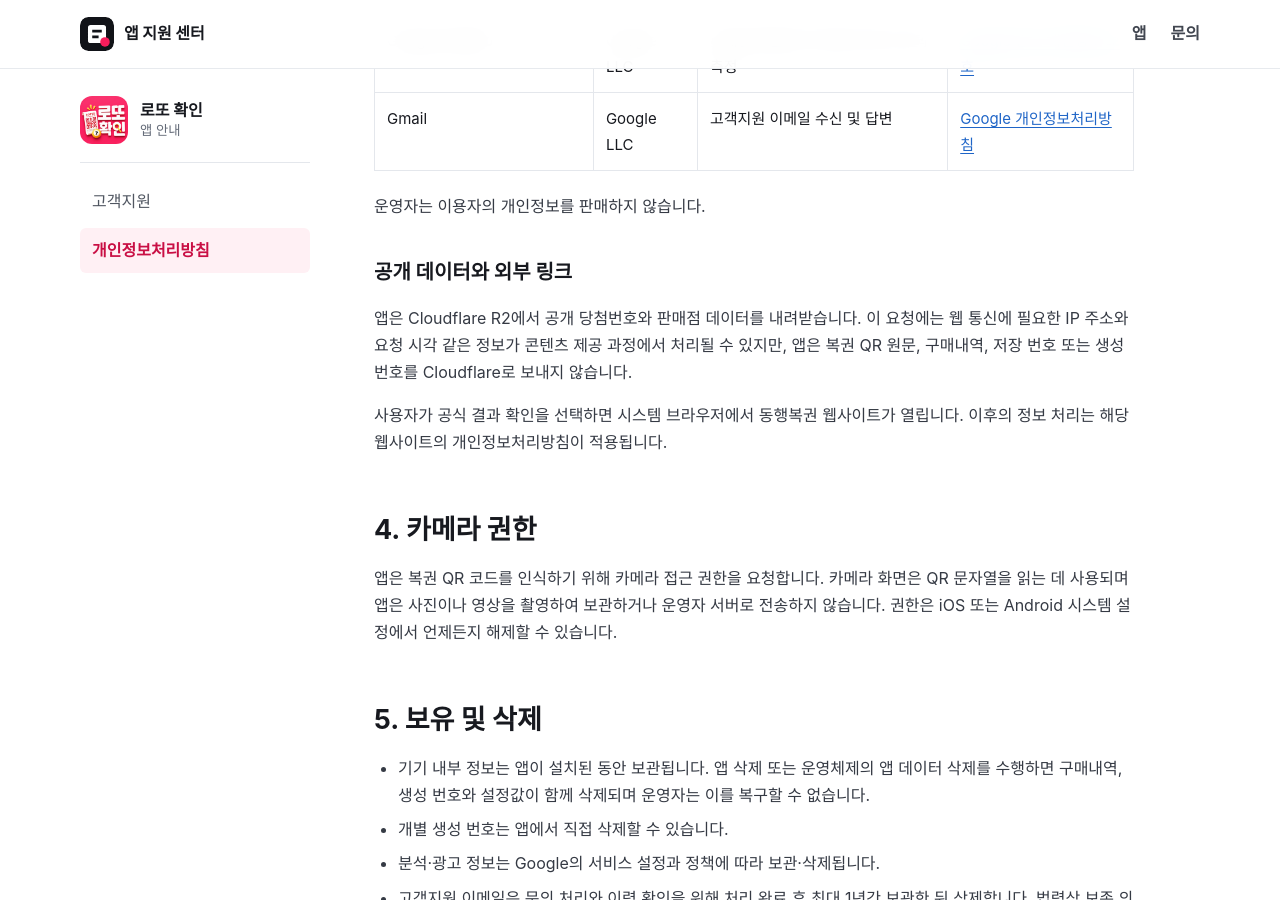
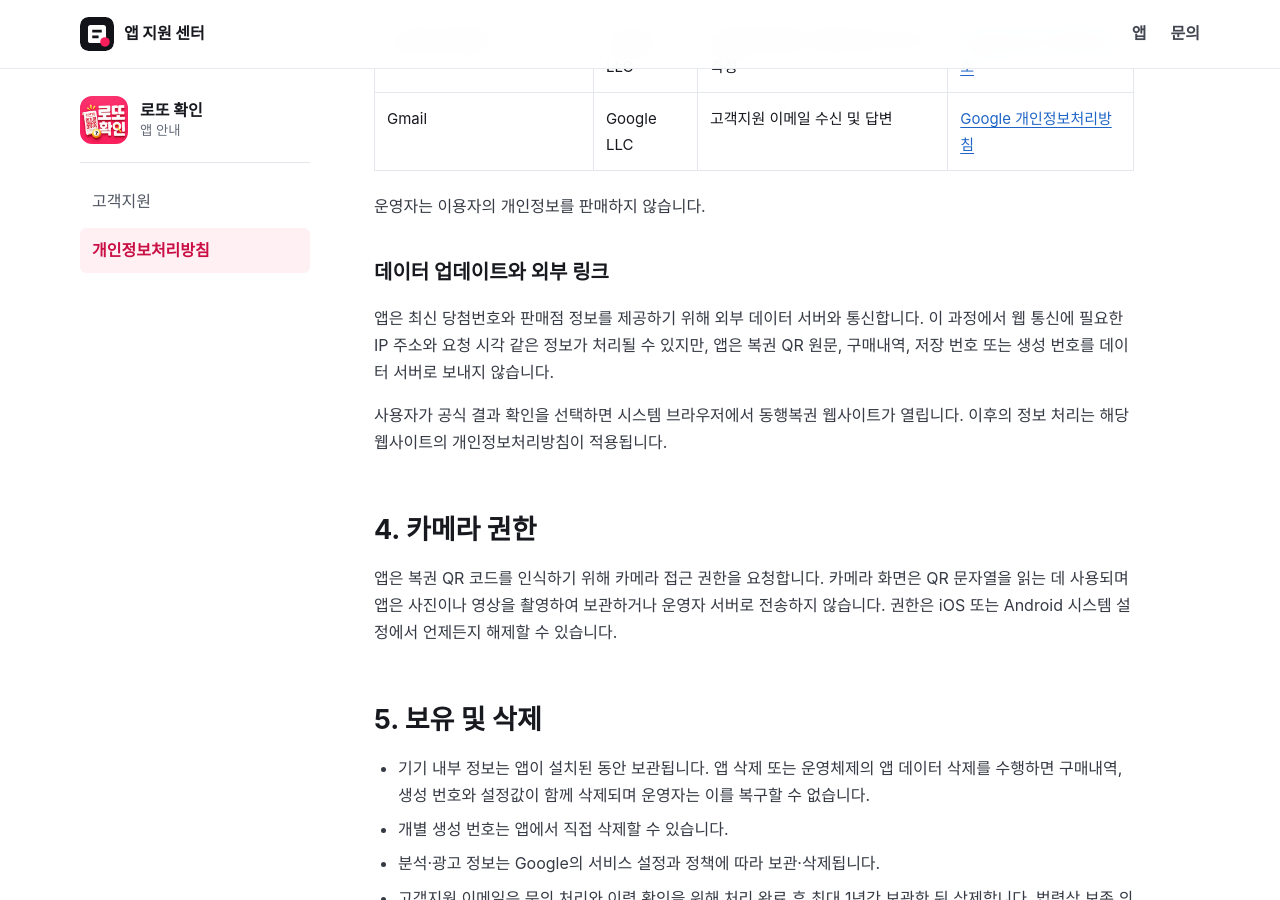
Before and after one commit to ddaklabs/ddaklabs.github.io, a Jekyll site: the page built from apps/lotto-check/privacy/ko-kr/index.md, in a window 1280 px wide and 900 px high, scrolled down 2360 px. Built offline with Jekyll 4.4.1, drawn with Linux system fonts in a browser that asks for light colours.

Commit message:
Generalize lotto data provider disclosure

```diff
--- a/apps/lotto-check/privacy/ko-kr/index.md
+++ b/apps/lotto-check/privacy/ko-kr/index.md
@@ -79,9 +79,9 @@ DDak Labs(이하 “운영자”)는 로또 확인(이하 “앱”) 이용자
 
 운영자는 이용자의 개인정보를 판매하지 않습니다.
 
-### 공개 데이터와 외부 링크
+### 데이터 업데이트와 외부 링크
 
-앱은 Cloudflare R2에서 공개 당첨번호와 판매점 데이터를 내려받습니다. 이 요청에는 웹 통신에 필요한 IP 주소와 요청 시각 같은 정보가 콘텐츠 제공 과정에서 처리될 수 있지만, 앱은 복권 QR 원문, 구매내역, 저장 번호 또는 생성 번호를 Cloudflare로 보내지 않습니다.
+앱은 최신 당첨번호와 판매점 정보를 제공하기 위해 외부 데이터 서버와 통신합니다. 이 과정에서 웹 통신에 필요한 IP 주소와 요청 시각 같은 정보가 처리될 수 있지만, 앱은 복권 QR 원문, 구매내역, 저장 번호 또는 생성 번호를 데이터 서버로 보내지 않습니다.
 
 사용자가 공식 결과 확인을 선택하면 시스템 브라우저에서 동행복권 웹사이트가 열립니다. 이후의 정보 처리는 해당 웹사이트의 개인정보처리방침이 적용됩니다.
 
```
